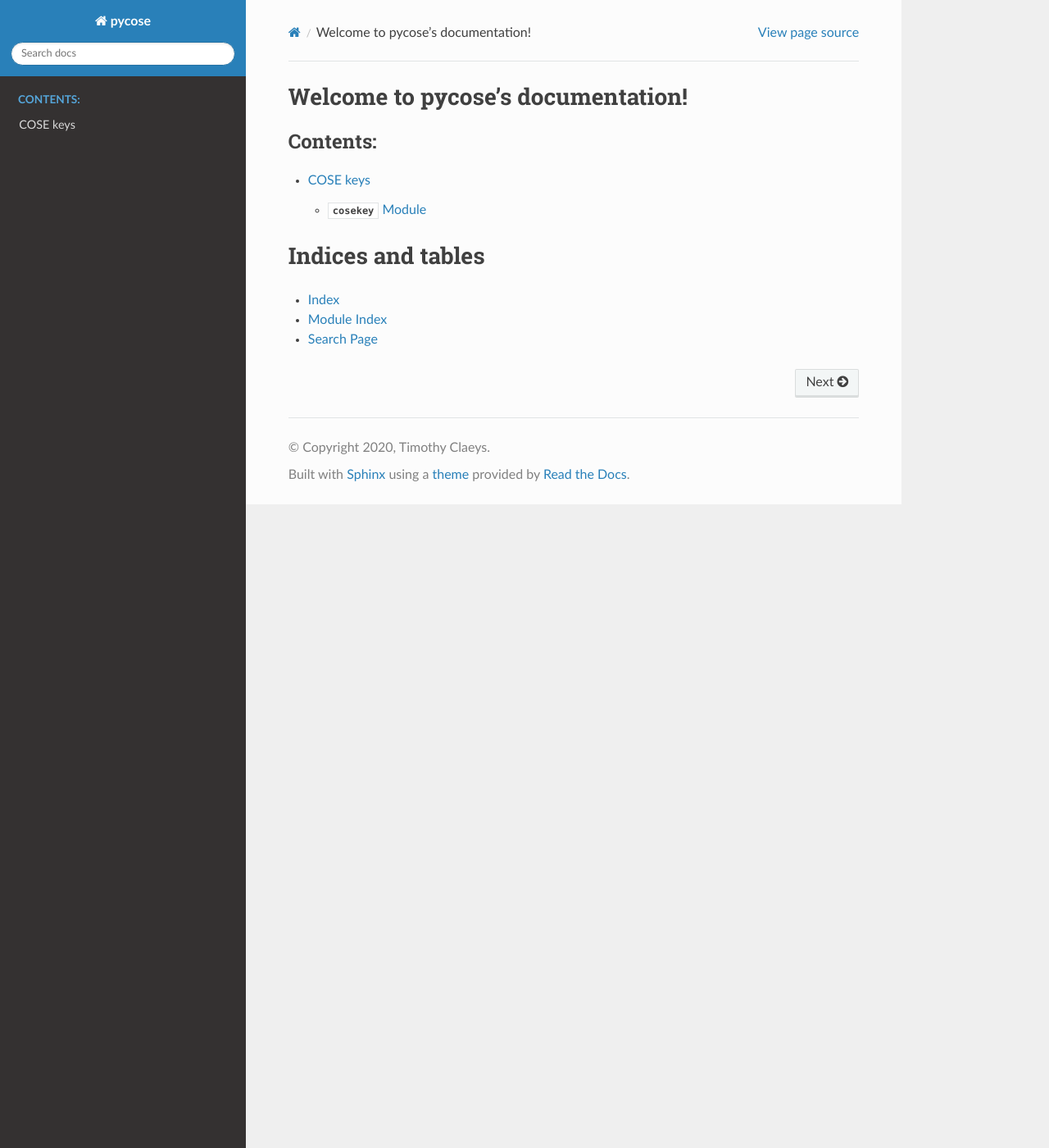
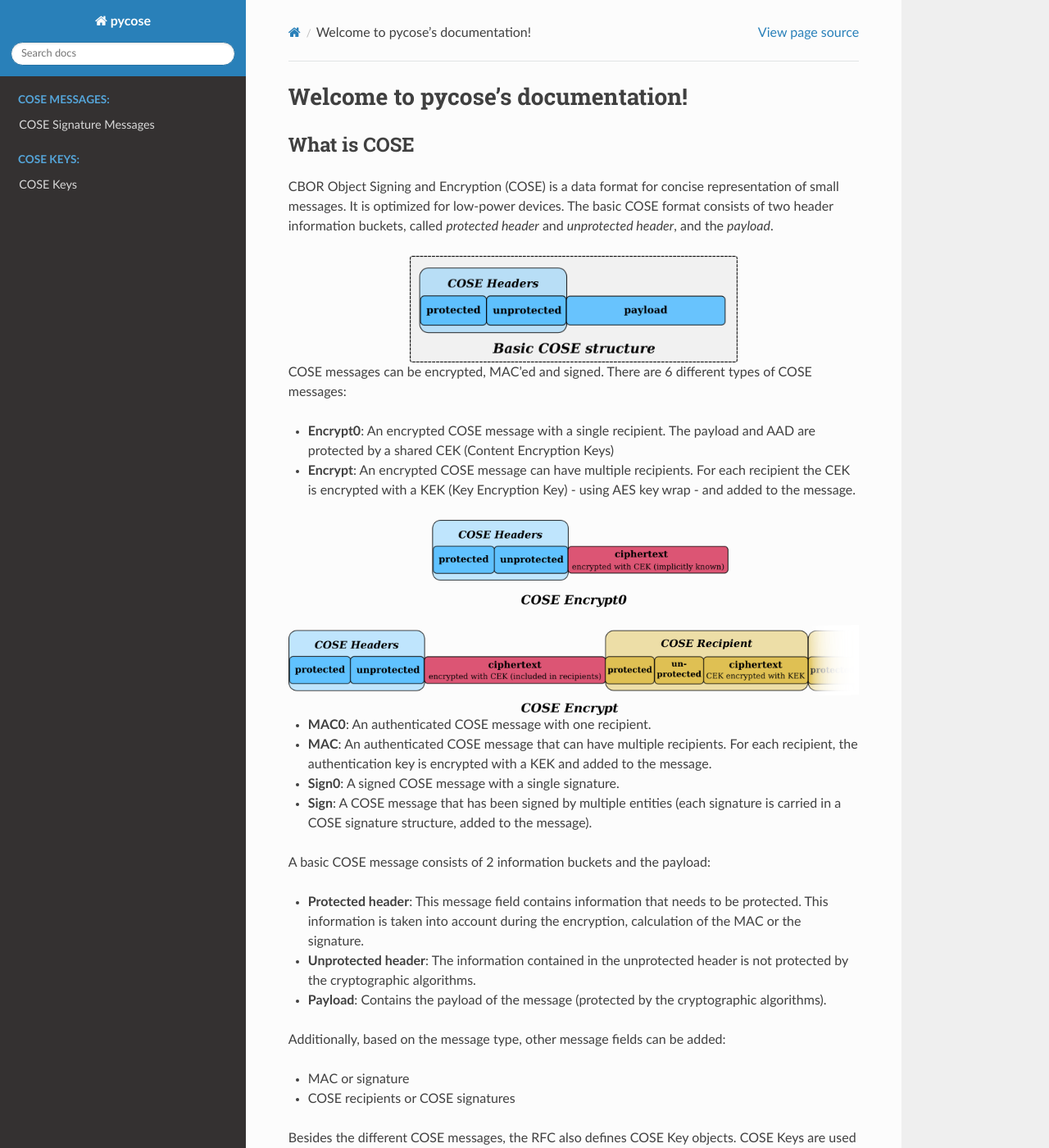
Before and after one commit to TimothyClaeys/pycose, a Sphinx documentation site: the page built from docs/index.rst, in a window 1280 px wide and 1400 px high. Shown: the whole window at 82% size. Built offline with Sphinx 7.4.7 and the Read the Docs theme 2.0.0, drawn with Linux system fonts in a browser that asks for light colours; some of the changed text lies outside the part shown.

Commit message:
Update documentation and adding figures

```diff
--- /dev/null
+++ b/docs/cosekeys/okp.rst
@@ -0,0 +1,5 @@
+OKP key
+=======
+
+:mod:`pycose.keys.okp`
+----------------------
--- /dev/null
+++ b/docs/cosemessages/enc0message.rst
@@ -0,0 +1,5 @@
+COSE Encrypt0
+=============
+
+:mod:`pycose.enc0message`
+-------------------------
--- /dev/null
+++ b/docs/cosemessages/encmessage.rst
@@ -0,0 +1,5 @@
+COSE Encrypt
+=============
+
+:mod:`pycose.encmessage`
+------------------------
--- /dev/null
+++ b/docs/cosemessages/mac0message.rst
@@ -0,0 +1,5 @@
+COSE Mac0
+=========
+
+:mod:`pycose.mac0message`
+-------------------------
--- /dev/null
+++ b/docs/cosemessages/macmessage.rst
@@ -0,0 +1,5 @@
+COSE Mac
+========
+
+:mod:`pycose.macmessage`
+------------------------
--- /dev/null
+++ b/docs/cosemessages/sign1message.rst
@@ -0,0 +1,5 @@
+COSE Sign1
+==========
+
+:mod:`pycose.sign1message`
+--------------------------
--- /dev/null
+++ b/docs/cosemessages/signmessage.rst
@@ -0,0 +1,5 @@
+COSE Sign
+==========
+
+:mod:`pycose.signmessage`
+--------------------------
--- a/docs/index.rst
+++ b/docs/index.rst
@@ -3,20 +3,67 @@
    You can adapt this file completely to your liking, but it should at least
    contain the root `toctree` directive.
 
+**********************************
 Welcome to pycose's documentation!
-==================================
+**********************************
+
+What is COSE
+************
+
+CBOR Object Signing and Encryption (COSE) is a data format for concise representation of small messages. It is optimized for
+low-power devices. The basic COSE format consists of two header information buckets, called *protected header* and *unprotected header*,
+and the *payload*.
+
+.. image:: ../images/basic_structure.png
+    :width: 400px
+    :align: center
+
+COSE messages can be encrypted, MAC'ed and signed. There are 6 different types of COSE messages:
+
+- **Encrypt0**: An encrypted COSE message with a single recipient. The payload and AAD are protected by a shared CEK (Content Encryption Keys)
+- **Encrypt**: An encrypted COSE message can have multiple recipients. For each recipient the CEK is encrypted with a KEK (Key Encryption Key) - using AES key wrap - and added to the message.
+
+
+.. image:: ../images/cose_encryption.png
+    :width: 700px
+    :align: center
+
+- **MAC0**: An authenticated COSE message with one recipient.
+- **MAC**: An authenticated COSE message that can have multiple recipients. For each recipient, the authentication key is encrypted with a KEK and added to the message.
+- **Sign0**: A signed COSE message with a single signature.
+- **Sign**: A COSE message that has been signed by multiple entities (each signature is carried in a COSE signature structure, added to the message).
+
+A basic COSE message consists of 2 information buckets and the payload:
+
+- **Protected header**: This message field contains information that needs to be protected. This information is taken into account during the encryption, calculation of the MAC or the signature.
+- **Unprotected header**: The information contained in the unprotected header is not protected by the cryptographic algorithms.
+- **Payload**: Contains the payload of the message (protected by the cryptographic algorithms).
+
+Additionally, based on the message type, other message fields can be added:
+
+- MAC or signature
+- COSE recipients or COSE signatures
+
+
+Besides the different COSE messages, the RFC also defines COSE Key objects. COSE Keys are used to store and transport
+cryptographic keys. There are three main key types:
+
+- **EC2 key**
+- **OKP keys**
+- **Symmetric keys**
 
 .. toctree::
    :maxdepth: 2
-   :caption: Contents:
+   :caption: COSE messages:
 
-   cosekeys/cosekey.rst
+   cosemessages/index.rst
 
+.. toctree::
+   :maxdepth: 2
+   :caption: COSE keys:
 
+   cosekeys/index.rst
 
-Indices and tables
-==================
-
-* :ref:`genindex`
-* :ref:`modindex`
-* :ref:`search`
+..toctree::
+   :maxdepth: 1
+   :caption:
```
Also changed, not shown: docs/cosekeys/cosekey.rst (+8 -4 lines), docs/cosekeys/ec2.rst (added, +10 -0 lines), docs/cosekeys/index.rst (added, +9 -0 lines), docs/cosemessages/index.rst (added, +12 -0 lines), images/basic_structure.png (added), images/basic_structure.svg (added), images/cose_encryption.png (added), images/cose_encryption.svg (added), images/cose_message.png (deleted), 2 other files.
